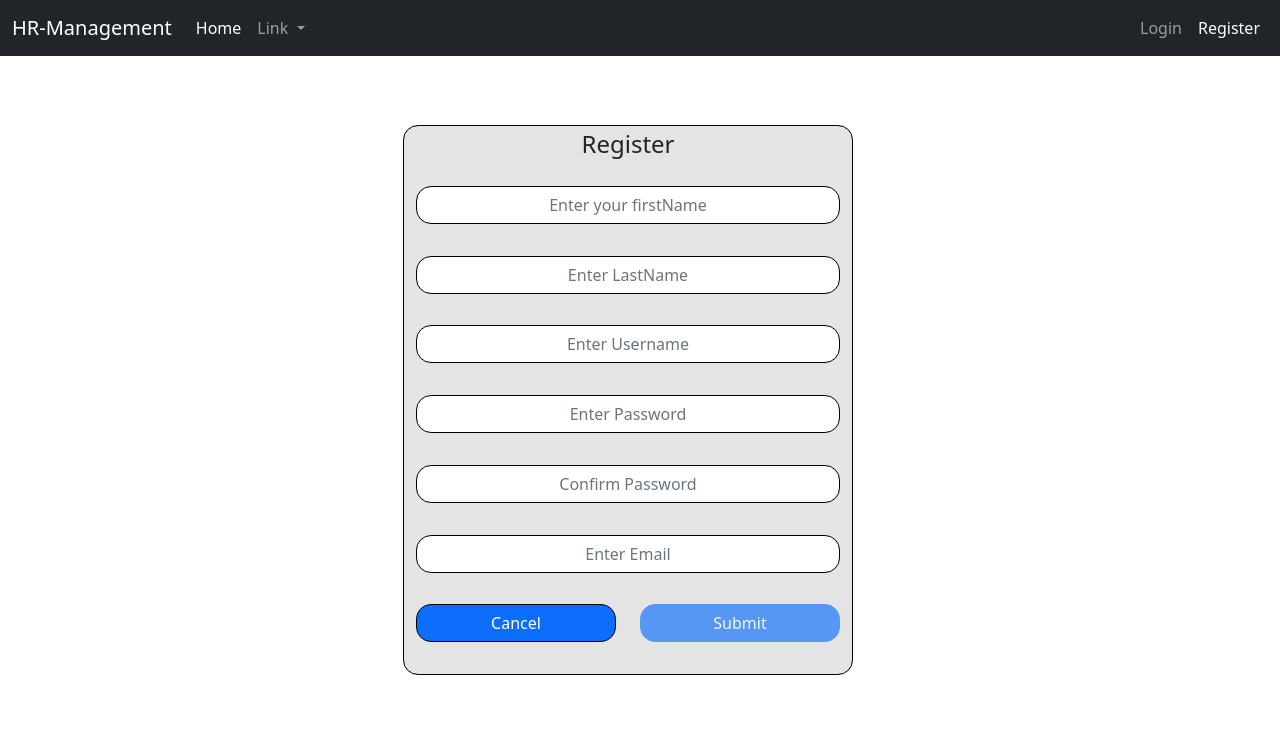
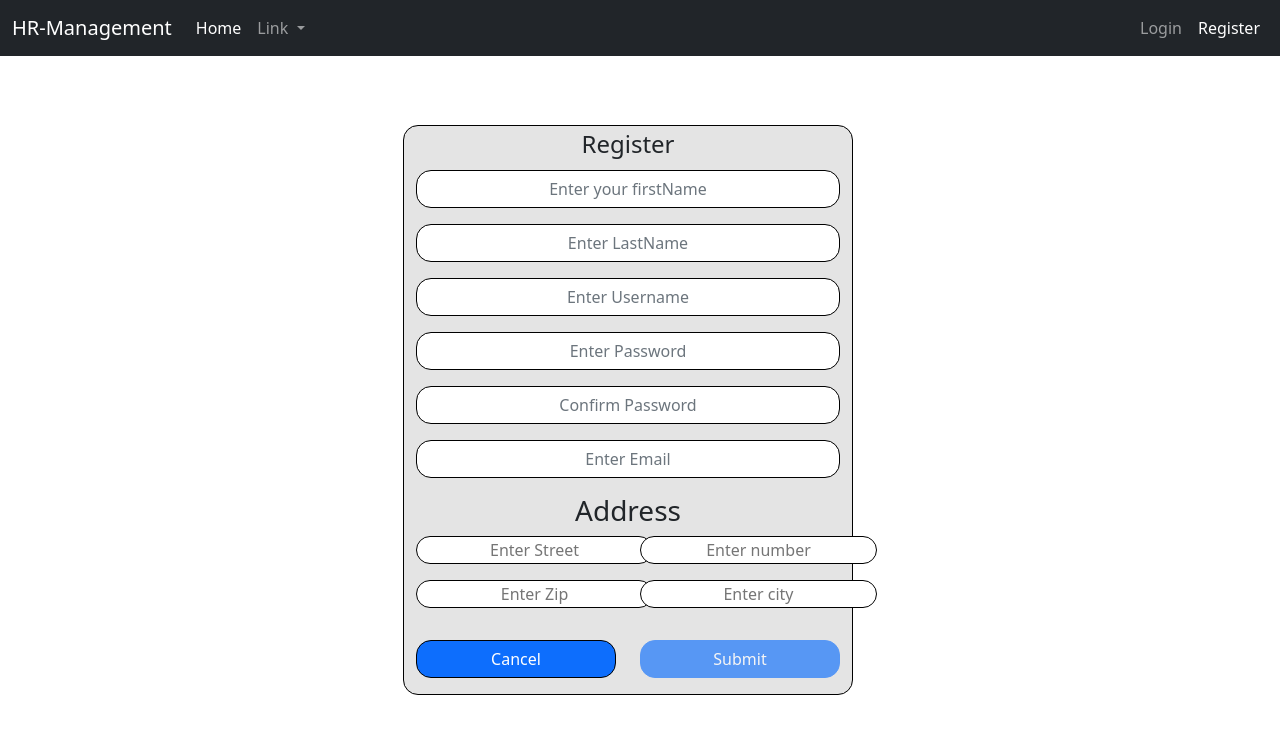
Before and after one commit to herve1983/LearnAngular, an Angular app: page /register in a window 1280 px wide. Shown: the top 734 px of the page. Built offline with nearby package versions, Linux system fonts and the light colour scheme.

Commit message:
Add address to the user"

```diff
--- /dev/null
+++ b/src/app/model/address.ts
@@ -0,0 +1,6 @@
+export interface Address {
+  street: string;
+  number: string;
+  postalCode: string;
+  city: string;
+}
--- a/src/app/model/user.ts
+++ b/src/app/model/user.ts
@@ -1,3 +1,5 @@
+import {Address} from "./address";
+
 export interface User {
   id: number;
   firstName?: string;
@@ -5,4 +7,5 @@ export interface User {
   username: string;
   password: string;
   email: string;
+  address: Address
 }
--- a/src/app/page/user/sign-up/sign-up.component.html
+++ b/src/app/page/user/sign-up/sign-up.component.html
@@ -37,6 +37,35 @@
         Enter a correct Email
       </div>
     </div>
+    <div formGroupName="address" class="col-12 mb-3">
+      <h3>Address</h3>
+      <div class="row">
+        <div class="col-6 mb-3">
+          <input id="street" type="text" formControlName="street" placeholder="Enter Street">
+          <div *ngIf="errorByFormGroupName('address', 'street','required')">
+            This field cannot be empty
+          </div>
+        </div>
+        <div class="col-6 mb-3">
+          <input id="number" type="text" formControlName="number" placeholder="Enter number">
+          <div *ngIf="errorByControlName('address.number','required')">
+            This field cannot be empty
+          </div>
+        </div>
+        <div class="col-6 mb-3">
+          <input id="zip" type="text" formControlName="zip" placeholder="Enter Zip">
+          <div *ngIf="errorByControlName('address.zip','required')">
+            This field cannot be empty
+          </div>
+        </div>
+        <div class="col-6 mb-3">
+          <input id="city" type="text" formControlName="city" placeholder="Enter city">
+          <div *ngIf="errorByControlName('address.city','required')">
+            This field cannot be empty
+          </div>
+        </div>
+      </div>
+    </div>
     <div class="col-12 mb-3">
       <div class="row justify-content-center">
         <div class="col">
--- a/src/app/page/user/sign-up/sign-up.component.ts
+++ b/src/app/page/user/sign-up/sign-up.component.ts
@@ -16,6 +16,9 @@ export class SignUpComponent implements OnInit {
   }
 
   ngOnInit(): void {
+
+    console.log(this.signupForm.get('address'))
+    console.log(this.signupForm)
   }
 
   private initForm() {
@@ -26,23 +29,37 @@ export class SignUpComponent implements OnInit {
       password: ['', [Validators.required]],
       passwordConfirm: ['', [Validators.required]],
       email: ['', [Validators.required, Validators.email]],
+      address: this.fb.group({
+        street: ['', [Validators.required]],
+        number: ['', [Validators.required]],
+        zip: ['', [Validators.required]],
+        city: ['', [Validators.required]]
+      })
     });
   }
 
   errorByControlName(controlName: string, error: string) {
-    const control = this.signupForm.controls[controlName];
-    return control.hasError(error) && (control.touched || control.dirty);
+    const control = this.signupForm.get(controlName);
+    return control?.hasError(error) && (control?.touched || control?.dirty);
+  }
+
+  /**
+   * return true if a field validator is triggered otherwise return false. See an exemple in the address street input field.
+   * @param formGroupName nested formgroup name
+   * @param controlName formcontrol name
+   * @param error validator error
+   */
+  errorByFormGroupName(formGroupName: string, controlName: string, error: string) {
+    const controls = this.signupForm.controls;
+    if (controls[formGroupName] instanceof FormGroup) {
+      return controls[formGroupName].get(controlName)?.hasError(error) &&
+        (controls[formGroupName].get(controlName)?.touched || controls[formGroupName].get(controlName)?.dirty)
+    }
+    return this.errorByControlName(controlName, error);
   }
 
   onSubmit() {
-    const user: User = {
-      id: -1,
-      firstName: this.signupForm.controls['firstName'].value,
-      lastName: this.signupForm.controls['lastName'].value,
-      username: this.signupForm.controls['username'].value,
-      password: this.signupForm.controls['password'].value,
-      email: this.signupForm.controls['email'].value
-    };
+    const user: User = this.signupForm.value;
 
     console.log(user)
 
```
